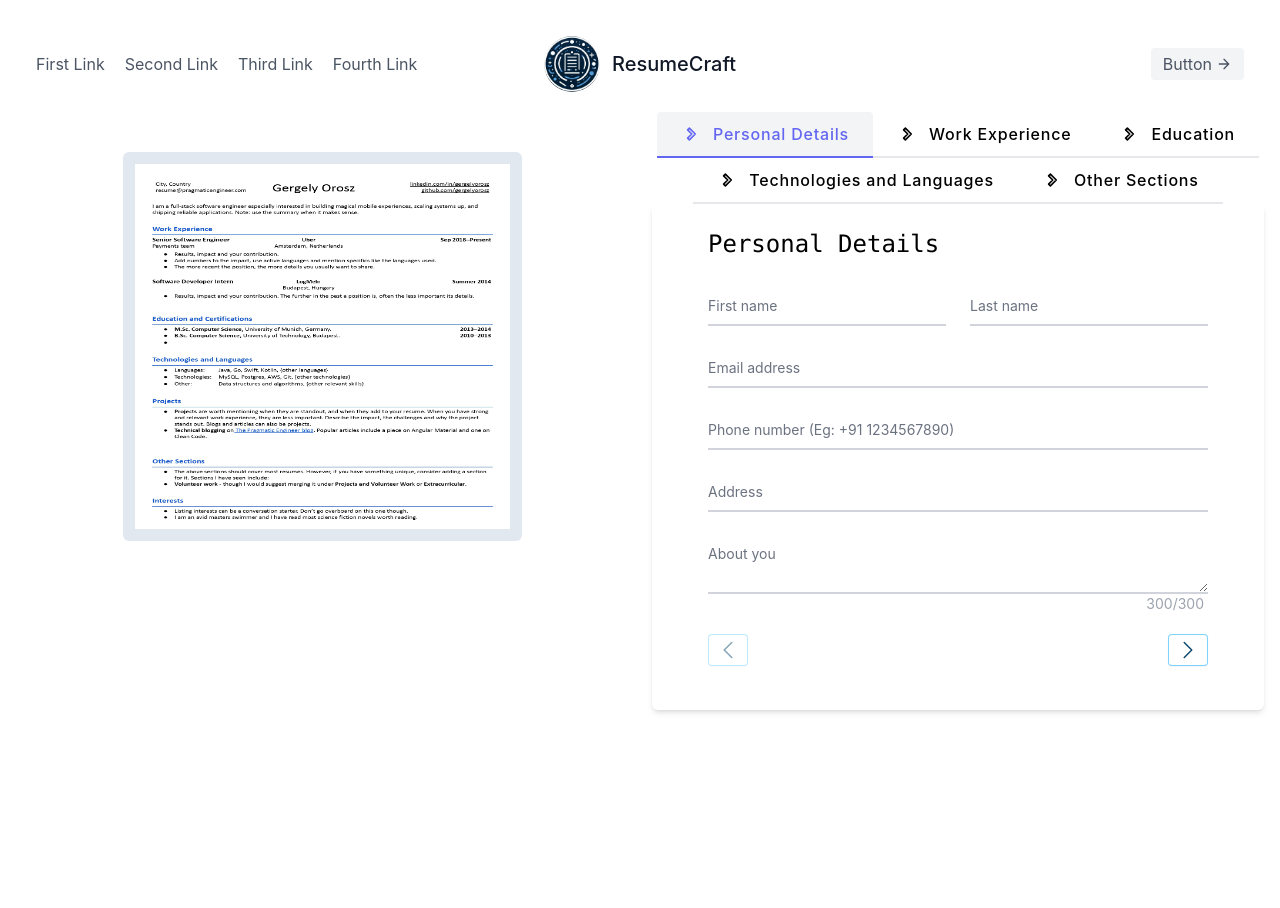
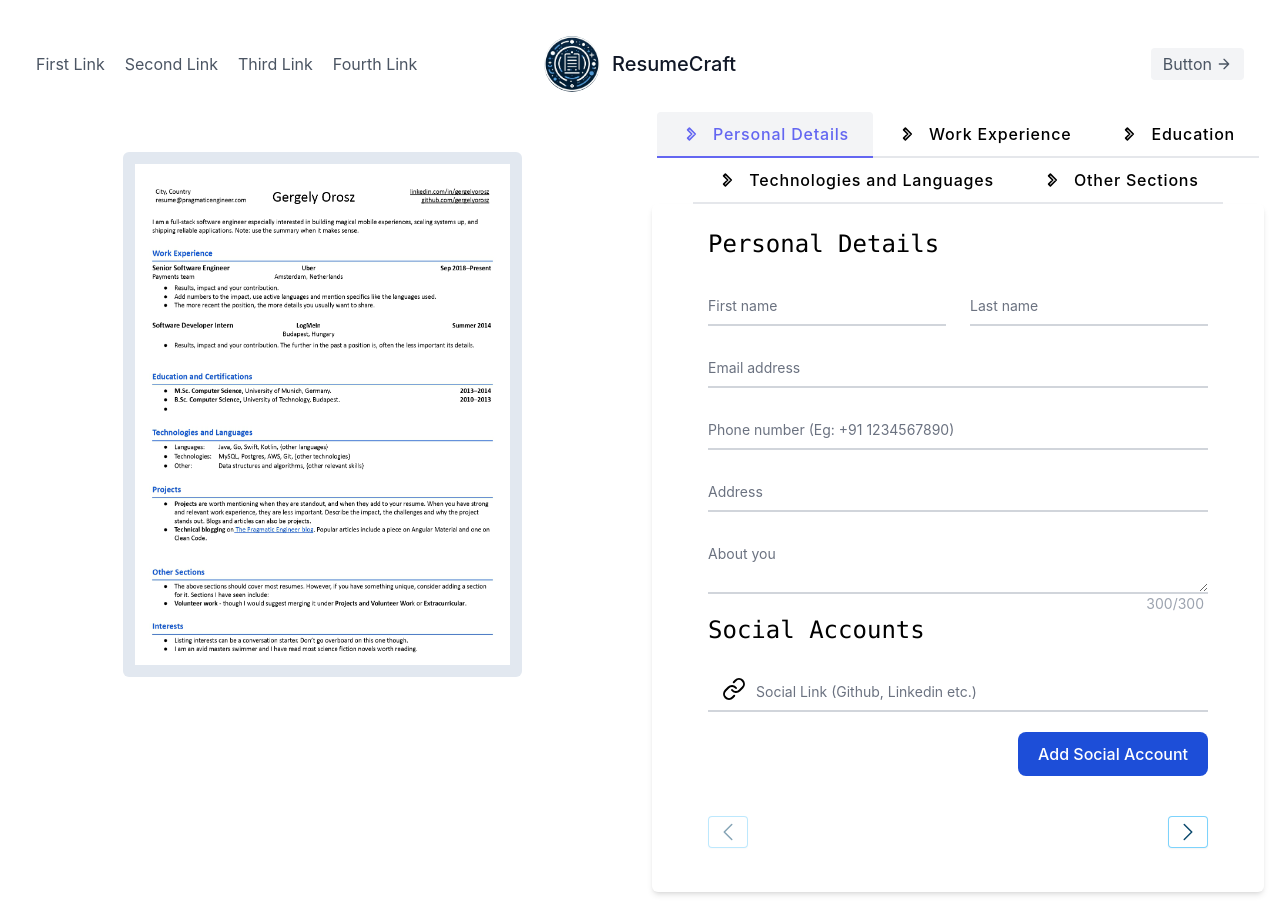
Before and after one commit to ValiantDoge/ResumeCraft, a React (Vite) app: page /resumeform/2 in a window 1280 px wide. Before the commit the page ends 800 px from the top, so only its background shows below. Built offline with nearby package versions, Linux system fonts and the light colour scheme; what @tiptap/extension-color would draw is missing.

Commit message:
Links SOcial

```diff
--- a/src/components/TempTwoForm.jsx
+++ b/src/components/TempTwoForm.jsx
@@ -5,6 +5,7 @@ import { Controller,useForm, useFieldArray } from "react-hook-form";
 import { motion } from "framer-motion";
 
 import Tiptap from "./TipTap";
+import { Link, Github, Linkedin, Instagram, Globe } from 'lucide-react';
 
 
 // import { useNavigate } from "react-router-dom";
@@ -43,6 +44,7 @@ export default function Form(){
 
 
 
+
     const resumeForm = useForm({
       defaultValues: {
         name: {
@@ -54,6 +56,10 @@ export default function Form(){
         address: "",
         profile: "",
         profession: "",
+
+        socials: [{
+          link: "",
+        }],
 
 
         content: {
@@ -105,6 +111,11 @@ export default function Form(){
     }
 
     const { errors } = formState;
+    const {fields: socialFields, append: socialAppend, remove: socialRemove} = useFieldArray({
+      name: 'socials',
+      control
+    })
+
     const { fields: edFields, append: edAppend, remove: edRemove } = useFieldArray({
       name: 'content.education',
       control
@@ -142,6 +153,7 @@ export default function Form(){
       formField.append("contactNo", data.phoneNo);
       formField.append("address", data.address);
       formField.append("profile", data.profile);
+      formField.append("socials", JSON.stringify(data.socials));
       formField.append("education", JSON.stringify(data.content.education));
       formField.append("tech_lang", JSON.stringify(data.content.tech_lang));
       formField.append("others", JSON.stringify(data.content.others));
@@ -375,6 +387,75 @@ export default function Form(){
                     About you
                   </label>
                 </div>
+
+
+
+
+                {/* Socials */}
+
+                <h2 className="text-2xl font-mono mb-6">Social Accounts</h2>
+                <div>
+                  {socialFields.map((field, index) => {
+                    return (
+                      <div className="relative" key={field.id}>
+                        <div className="relative z-0 w-full mb-5 group">
+                        <div class="absolute inset-y-0 start-0 flex items-center px-3.5 mb-1 pointer-events-none" id={`id_socialIcon${index}`}>
+                         <Link/>
+                        </div>
+                          <input
+                            type="url"
+                            id={`id_socialLink${index}`}
+                            className="ps-10 block py-2.5 px-0 w-full text-sm text-gray-900 bg-transparent border-0 border-b-2 border-gray-300 appearance-none  focus:outline-none focus:ring-0 focus:border-blue-600 peer"
+                            // placeholder="Univercity/College/School Name"
+                            placeholder=" "
+                            {...register(`socials.${index}.link`)}
+
+                          />
+                          <label
+                            htmlFor={`id_socialLink${index}`}
+                            className="ps-12 peer-focus:font-medium absolute text-sm text-gray-500 duration-300 transform -translate-y-6 scale-75 top-3 -z-10 origin-[0] peer-focus:start-0 rtl:peer-focus:translate-x-1/4 rtl:peer-focus:left-auto peer-focus:text-blue-600 peer-focus:dark:text-blue-500 peer-placeholder-shown:scale-100 peer-placeholder-shown:translate-y-0 peer-focus:scale-75 peer-focus:-translate-y-6"
+                          >
+                            Social Link <span className="font-xs">(Github, Linkedin etc.)</span>
+                          </label>
+                        </div>
+
+                        {index > 0 && (
+                          <button
+                            onClick={() => socialRemove(index)}
+                            type="button"
+                            className="absolute rounded-full bg-red-500 top-0 right-0"
+                          >
+                            <svg
+                              xmlns="http://www.w3.org/2000/svg"
+                              fill="none"
+                              viewBox="0 0 24 24"
+                              strokeWidth={1.5}
+                              stroke="currentColor"
+                              className="w-6 h-6 text-white"
+                            >
+                              <path
+                                strokeLinecap="round"
+                                strokeLinejoin="round"
+                                d="m9.75 9.75 4.5 4.5m0-4.5-4.5 4.5M21 12a9 9 0 1 1-18 0 9 9 0 0 1 18 0Z"
+                              />
+                            </svg>
+                          </button>
+                        )}
+                      </div>
+                    );
+                  })}
+                  <div className="flex w-full space-x-2 justify-end">
+                    <button
+                      onClick={() => socialAppend({ link: "" })}
+                      type="button"
+                      className="mb-5 text-white bg-blue-700 hover:bg-blue-800 focus:ring-4 focus:outline-none focus:ring-blue-300 font-medium rounded-lg px-5 py-2.5 disabled:cursor-not-allowed disabled:opacity-50"
+                    >
+                      Add Social Account
+                    </button>
+                  </div>
+                </div>
+
+                {/* Socials End */}
                 </motion.div >
           )}
 
@@ -576,7 +657,7 @@ export default function Form(){
                       onClick={() => wrkAppend({ jobTitle: "", company: "", jobDesc: "", startDate: "", endDate: "" })}
                       type="button"
                       className="mb-5 text-white bg-blue-700 hover:bg-blue-800 focus:ring-4 focus:outline-none focus:ring-blue-300 font-medium rounded-lg px-5 py-2.5 disabled:cursor-not-allowed disabled:opacity-50"
-                      disabled={wrkFields.length >= 2}
+
                     >
                       Add Work Experience
                     </button>
@@ -722,7 +803,6 @@ export default function Form(){
                 <div className="flex w-full space-x-2 justify-end">
                   <button
                     onClick={() => edAppend({ uniName: "", eddesc: "" })}
-                    disabled={edFields.length >= 2}
                     type="button"
                     className="mb-5 text-white bg-blue-700 hover:bg-blue-800 focus:ring-4 focus:outline-none focus:ring-blue-300 font-medium rounded-lg px-5 py-2.5 disabled:cursor-not-allowed disabled:opacity-50"
                   >
@@ -809,7 +889,6 @@ export default function Form(){
                   <div className="flex w-full space-x-2 justify-end">
                     <button
                       onClick={() => skillAppend({ skill: "", skillLevel: "" })}
-                      disabled={skillFields.length >= 4}
                       type="button"
                       className="mb-5 text-white bg-blue-700 hover:bg-blue-800 focus:ring-4 focus:outline-none focus:ring-blue-300 font-medium rounded-lg px-5 py-2.5 disabled:cursor-not-allowed disabled:opacity-50"
                     >
```
Also changed, not shown: 1 other file (tests, documents, lock files or other folders).
